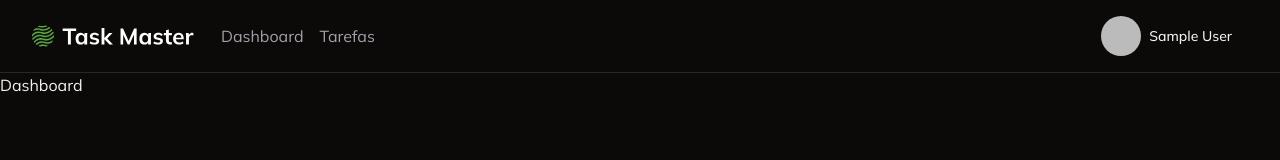
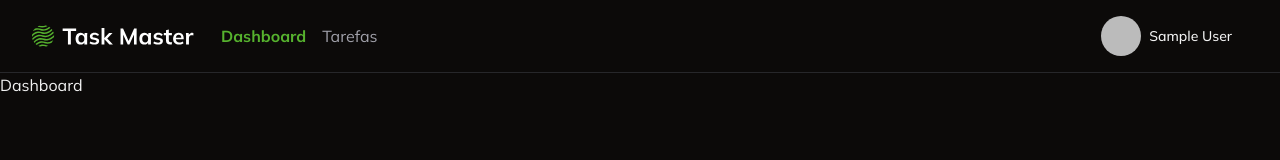
Before and after one commit to wlsanjos/task-master, a Next.js app: page / in a window 1280 px wide. Shown: the top 160 px of the page. Built offline with nearby package versions, Linux system fonts and the light colour scheme; no server answers; sample sign-in values are in the browser's storage.

Commit message:
feat: menu activity

```diff
--- a/app/_components/Navbar.tsx
+++ b/app/_components/Navbar.tsx
@@ -4,19 +4,34 @@ import { useSession } from "next-auth/react";
 import Link from "next/link";
 import Image from "next/image";
 import { UserMenu } from "./userMenu";
+import { usePathname } from "next/navigation";
 
 const Navbar = () => {
   const { data: session } = useSession();
-
+  const pathname = usePathname();
   return (
     <nav className="flex items-center justify-between border-b border-solid px-4 py-4 md:px-8">
       <div className="flex items-center gap-4">
         <Image src="/logo.svg" width={173} height={39} alt="AI" />
 
-        <Link href="/" className="text-muted-foreground">
+        <Link
+          href="/"
+          className={
+            pathname === "/"
+              ? "font-bold text-primary"
+              : "text-muted-foreground"
+          }
+        >
           Dashboard
         </Link>
-        <Link href="/tasks" className="text-muted-foreground">
+        <Link
+          href="/tasks"
+          className={
+            pathname === "/tasks"
+              ? "font-bold text-primary"
+              : "text-muted-foreground"
+          }
+        >
           Tarefas
         </Link>
       </div>
```
